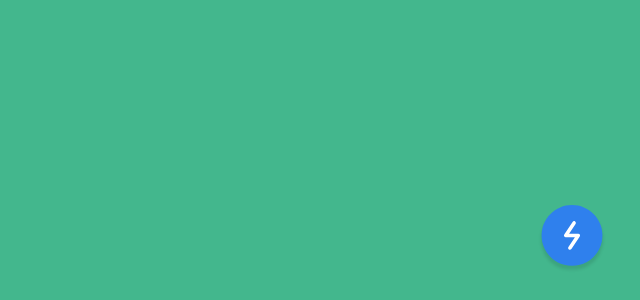
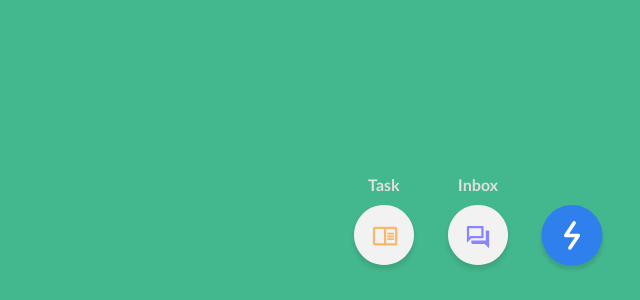
Before and after one commit to DerianMelvin/project-quicks, a Next.js app: page / in a window 1280 px wide. Shown: the part 500-800 px from the top of the page, without its empty margins (640-1280 px from the left). Built offline with nearby package versions, Linux system fonts and the light colour scheme.

Commit message:
create initial inbox & task button
- create component InboxButton.tsx
- create component TaskButton.tsx

```diff
--- a/src/app/page.tsx
+++ b/src/app/page.tsx
@@ -1,12 +1,28 @@
 "use client";
+import InboxButton from "@/components/InboxButton";
 import MenuButton from "@/components/MenuButton";
+import TaskButton from "@/components/TaskButton";
 
 export default function Home() {
+  const buttonSize = 68;
+
   return (
     <main className="w-full h-full px-[34px] py-[27px] flex items-end justify-end">
-      <button onClick={() => console.log("Menu clicked")}>
-        <MenuButton size={68} />
-      </button>
+      <nav className="flex items-stretch justify-end gap-[26px] text-primary-white">
+        <button className="flex flex-col items-center justify-center gap-2">
+          <span className="font-bold">Task</span>
+          <TaskButton size={buttonSize} />
+        </button>
+
+        <button className="flex flex-col items-center justify-center gap-2">
+          <span className="font-bold">Inbox</span>
+          <InboxButton size={buttonSize} />
+        </button>
+
+        <button className="flex flex-col items-center justify-center self-end gap-2">
+          <MenuButton size={buttonSize} />
+        </button>
+      </nav>
     </main>
   );
 }
--- /dev/null
+++ b/src/components/InboxButton.tsx
@@ -0,0 +1,62 @@
+import { ComponentSizeType } from "@/types/components";
+
+export default function InboxButton({ size }: ComponentSizeType) {
+  return (
+    <svg
+      width={`${size}`}
+      height={`${size}`}
+      viewBox="0 0 68 68"
+      fill="none"
+      xmlns="http://www.w3.org/2000/svg"
+    >
+      <g filter="url(#filter0_d_2_188)">
+        <path
+          d="M64 30C64 46.5685 50.5685 60 34 60C17.4315 60 4 46.5685 4 30C4 13.4315 17.4315 0 34 0C50.5685 0 64 13.4315 64 30Z"
+          fill="#F2F2F2"
+        />
+      </g>
+      <path
+        fillRule="evenodd"
+        clipRule="evenodd"
+        d="M38.4443 21.1107H23.9999C23.3888 21.1107 22.8888 21.6107 22.8888 22.2218V37.7774L27.3332 33.3329H38.4443C39.0555 33.3329 39.5555 32.8329 39.5555 32.2218V22.2218C39.5555 21.6107 39.0555 21.1107 38.4443 21.1107ZM37.3332 23.3329V31.1106H26.411L25.7555 31.7662L25.111 32.4106V23.3329H37.3332ZM41.7777 25.5552H43.9999C44.611 25.5552 45.111 26.0552 45.111 26.6663V43.333L40.6666 38.8885H28.4443C27.8332 38.8885 27.3332 38.3885 27.3332 37.7774V35.5552H41.7777V25.5552Z"
+        fill="#8885FF"
+      />
+      <defs>
+        <filter
+          id="filter0_d_2_188"
+          x="0"
+          y="0"
+          width="68"
+          height="68"
+          filterUnits="userSpaceOnUse"
+          colorInterpolationFilters="sRGB"
+        >
+          <feFlood floodOpacity="0" result="BackgroundImageFix" />
+          <feColorMatrix
+            in="SourceAlpha"
+            type="matrix"
+            values="0 0 0 0 0 0 0 0 0 0 0 0 0 0 0 0 0 0 127 0"
+            result="hardAlpha"
+          />
+          <feOffset dy="4" />
+          <feGaussianBlur stdDeviation="2" />
+          <feColorMatrix
+            type="matrix"
+            values="0 0 0 0 0 0 0 0 0 0 0 0 0 0 0 0 0 0 0.1 0"
+          />
+          <feBlend
+            mode="normal"
+            in2="BackgroundImageFix"
+            result="effect1_dropShadow_2_188"
+          />
+          <feBlend
+            mode="normal"
+            in="SourceGraphic"
+            in2="effect1_dropShadow_2_188"
+            result="shape"
+          />
+        </filter>
+      </defs>
+    </svg>
+  );
+}
--- /dev/null
+++ b/src/components/TaskButton.tsx
@@ -0,0 +1,62 @@
+import { ComponentSizeType } from "@/types/components";
+
+export default function TaskButton({ size }: ComponentSizeType) {
+  return (
+    <svg
+      width={`${size}`}
+      height={`${size}`}
+      viewBox="0 0 68 68"
+      fill="none"
+      xmlns="http://www.w3.org/2000/svg"
+    >
+      <g filter="url(#filter0_d_2_175)">
+        <path
+          d="M64 30C64 46.5685 50.5685 60 34 60C17.4315 60 4 46.5685 4 30C4 13.4315 17.4315 0 34 0C50.5685 0 64 13.4315 64 30Z"
+          fill="#F2F2F2"
+        />
+      </g>
+      <path
+        fillRule="evenodd"
+        clipRule="evenodd"
+        d="M25.1111 21.6667H45.1111C46.3334 21.6667 47.3334 22.6667 47.3334 23.889V38.3334C47.3334 39.5556 46.3334 40.5556 45.1111 40.5556H25.1111C23.8889 40.5556 22.8889 39.5556 22.8889 38.3334V23.889C22.8889 22.6667 23.8889 21.6667 25.1111 21.6667ZM25.1111 23.889V38.3334H34V23.889H25.1111ZM45.1111 38.3334H36.2222V23.889H45.1111V38.3334ZM44 27.7779H37.3334V29.4445H44V27.7779ZM37.3334 30.5556H44V32.2223H37.3334V30.5556ZM44 33.3334H37.3334V35.0001H44V33.3334Z"
+        fill="#F8B76B"
+      />
+      <defs>
+        <filter
+          id="filter0_d_2_175"
+          x="0"
+          y="0"
+          width="68"
+          height="68"
+          filterUnits="userSpaceOnUse"
+          colorInterpolationFilters="sRGB"
+        >
+          <feFlood floodOpacity="0" result="BackgroundImageFix" />
+          <feColorMatrix
+            in="SourceAlpha"
+            type="matrix"
+            values="0 0 0 0 0 0 0 0 0 0 0 0 0 0 0 0 0 0 127 0"
+            result="hardAlpha"
+          />
+          <feOffset dy="4" />
+          <feGaussianBlur stdDeviation="2" />
+          <feColorMatrix
+            type="matrix"
+            values="0 0 0 0 0 0 0 0 0 0 0 0 0 0 0 0 0 0 0.1 0"
+          />
+          <feBlend
+            mode="normal"
+            in2="BackgroundImageFix"
+            result="effect1_dropShadow_2_175"
+          />
+          <feBlend
+            mode="normal"
+            in="SourceGraphic"
+            in2="effect1_dropShadow_2_175"
+            result="shape"
+          />
+        </filter>
+      </defs>
+    </svg>
+  );
+}
```
